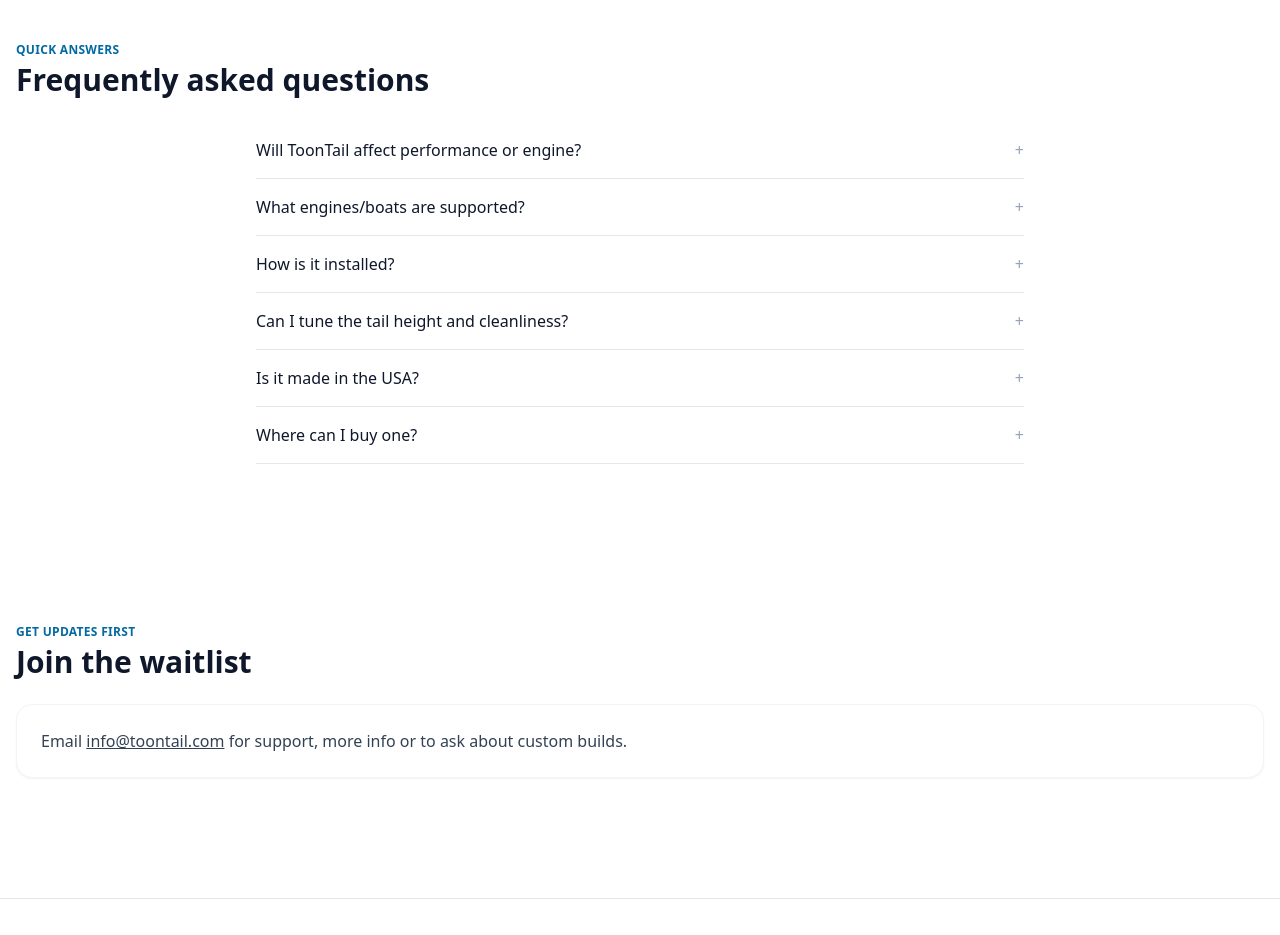
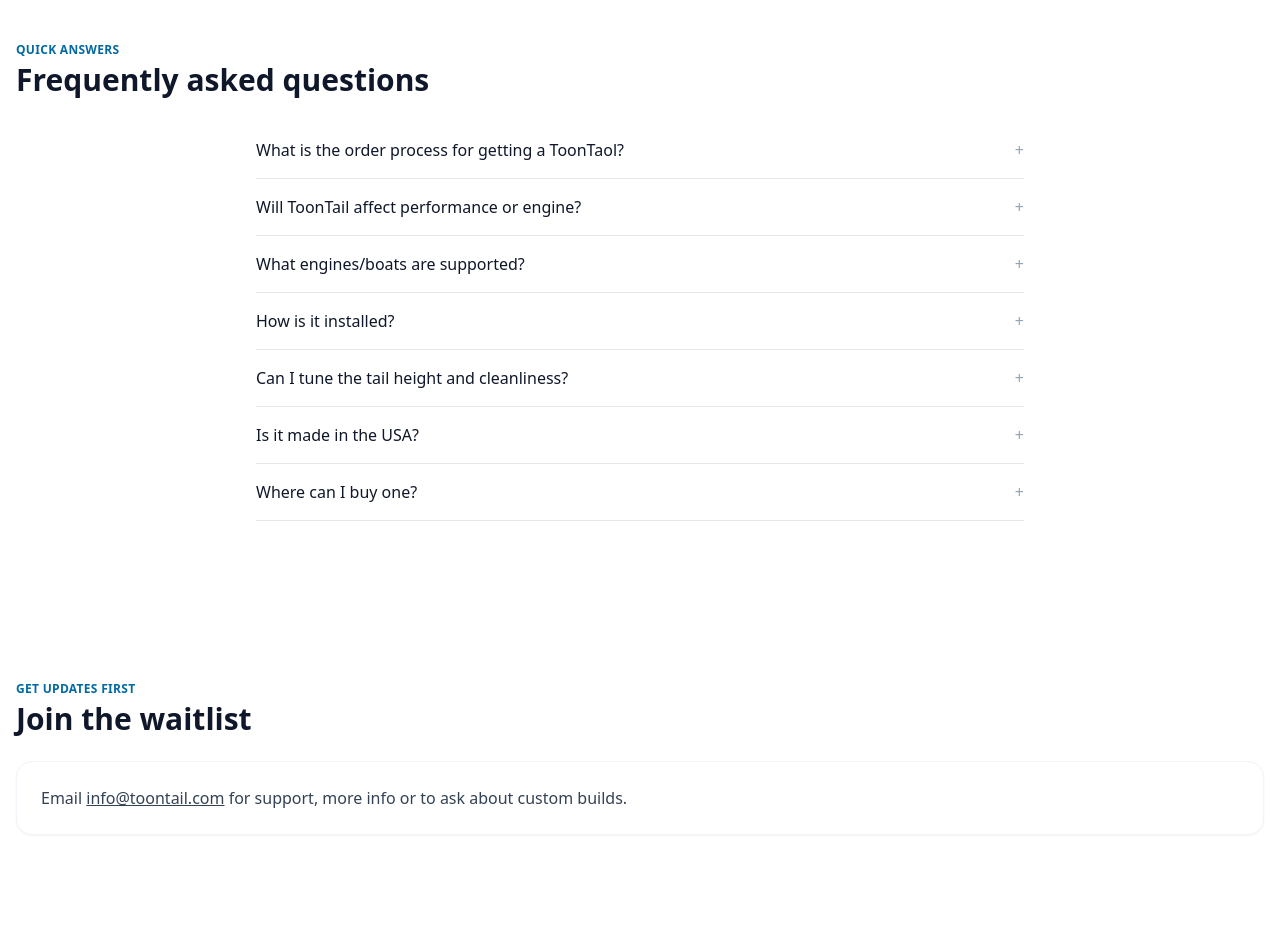
Before and after one commit to mattiez06/toontail-site, a Next.js app: page / in a window 1280 px wide. Shown: the part 5760-6695 px from the top of the page. Built offline with nearby package versions, Linux system fonts and the light colour scheme.

Commit message:
Update page.tsx

```diff
--- a/app/page.tsx
+++ b/app/page.tsx
@@ -168,6 +168,10 @@ function formatCents(n?: number) {
 
 /* -------------------- FAQ DATA -------------------- */
 const faq: { q: string; a: string }[] = [
+  {
+    q: "What is the order process for getting a ToonTaol?",
+    a: "We just started offering these crazy things to you Tonners on 9/26. A handfull of Merc Verado 350 - 400hp models are in stock and ready to ship with a delivery eta of 7-10 buisness days. All other models are made to order with an eta of 10-14 buisness days. Email Info@ToonTail.com for more info, delivery eta's or custom builds.",
+  },
   {
     q: "Will ToonTail affect performance or engine?",
     a: "Designed to leverage existing thrust aft of the prop without materially impacting normal engine characteristics; we target minimal speed impact at cruise. Please install with care or paint scratches may occure. Always monitor engine temps and follow manufacturer guidelines.",
```
